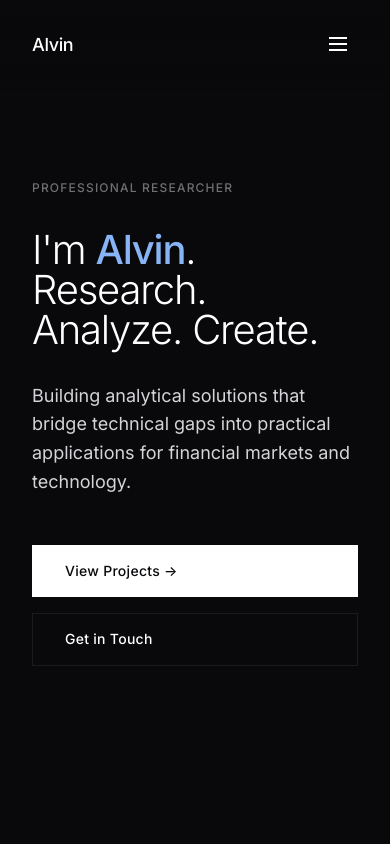
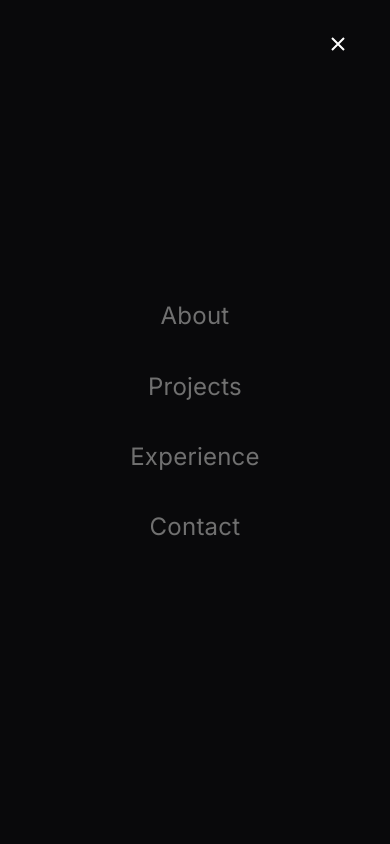
Before and after one commit to alphareum/alphareum.github.io, a Next.js app: page / in a window 390 px wide. Both pictures are taken after a click on the button "Open menu". Shown: the top 844 px of the page. Built offline with nearby package versions, Linux system fonts and the light colour scheme.

Commit message:
Add typewriter animation and fix mobile menu

```diff
--- a/src/app/globals.css
+++ b/src/app/globals.css
@@ -162,6 +162,13 @@ nav.scrolled {
 .hero-title span {
   font-weight: 500;
   color: var(--accent);
+}
+
+.typewriter-cursor {
+  font-weight: 300;
+  color: var(--accent);
+  animation: blink 1s step-end infinite;
+  margin-left: 2px;
 }
 
 .hero-description {
@@ -496,6 +503,15 @@ footer {
   }
 }
 
+@keyframes blink {
+  0%, 50% {
+    opacity: 1;
+  }
+  51%, 100% {
+    opacity: 0;
+  }
+}
+
 .fade-in {
   opacity: 0;
   animation: fadeInUp 0.8s ease forwards;
@@ -741,10 +757,63 @@ footer {
 @media (max-width: 768px) {
   .nav-links {
     display: none;
+    position: fixed;
+    top: 0;
+    left: 0;
+    right: 0;
+    bottom: 0;
+    background: var(--bg-primary);
+    flex-direction: column;
+    justify-content: center;
+    align-items: center;
+    gap: 2rem;
+    z-index: 999;
+    opacity: 0;
+    pointer-events: none;
+    transition: opacity 0.3s ease;
+  }
+
+  .nav-links.open {
+    display: flex;
+    opacity: 1;
+    pointer-events: all;
+  }
+
+  .nav-links li {
+    opacity: 0;
+    transform: translateY(20px);
+    transition: all 0.3s ease;
+  }
+
+  .nav-links.open li {
+    opacity: 1;
+    transform: translateY(0);
+  }
+
+  .nav-links.open li:nth-child(1) {
+    transition-delay: 0.1s;
+  }
+
+  .nav-links.open li:nth-child(2) {
+    transition-delay: 0.2s;
+  }
+
+  .nav-links.open li:nth-child(3) {
+    transition-delay: 0.3s;
+  }
+
+  .nav-links.open li:nth-child(4) {
+    transition-delay: 0.4s;
+  }
+
+  .nav-link {
+    font-size: 1.5rem;
   }
 
   .menu-toggle {
     display: block;
+    z-index: 1000;
+    position: relative;
   }
 
   .hero-title {
--- a/src/components/layout/Navigation.tsx
+++ b/src/components/layout/Navigation.tsx
@@ -42,7 +42,7 @@ export default function Navigation() {
         <Link href="/" className="logo">
           Alvin
         </Link>
-        <ul className="nav-links">
+        <ul className={`nav-links ${mobileMenuOpen ? 'open' : ''}`}>
           <li>
             <a
               href="#about"
@@ -82,12 +82,18 @@ export default function Navigation() {
         </ul>
         <button
           className="menu-toggle"
-          aria-label="Menu"
+          aria-label={mobileMenuOpen ? 'Close menu' : 'Open menu'}
           onClick={() => setMobileMenuOpen(!mobileMenuOpen)}
         >
-          <svg width="24" height="24" fill="none" stroke="currentColor" strokeWidth="2">
-            <path d="M3 12h18M3 6h18M3 18h18" />
-          </svg>
+          {mobileMenuOpen ? (
+            <svg width="24" height="24" fill="none" stroke="currentColor" strokeWidth="2">
+              <path d="M18 6L6 18M6 6l12 12" />
+            </svg>
+          ) : (
+            <svg width="24" height="24" fill="none" stroke="currentColor" strokeWidth="2">
+              <path d="M3 12h18M3 6h18M3 18h18" />
+            </svg>
+          )}
         </button>
       </div>
     </nav>
--- a/src/components/sections/Hero.tsx
+++ b/src/components/sections/Hero.tsx
@@ -1,11 +1,23 @@
+'use client';
+
+import { useTypewriter } from '@/hooks/useTypewriter';
+
 export default function Hero() {
+  const displayedText = useTypewriter({
+    words: ['Research', 'Analyze', 'Create'],
+    typingSpeed: 120,
+    deletingSpeed: 60,
+    pauseAfterTyping: 2000,
+    pauseAfterDeleting: 500,
+  });
+
   return (
     <section className="hero">
       <div className="hero-content">
         <p className="hero-label">Professional Researcher</p>
         <h1 className="hero-title">
           I'm <span>Alvin</span>.<br />
-          Research. Analyze. Create.
+          {displayedText}<span className="typewriter-cursor">|</span>
         </h1>
         <p className="hero-description">
           Building analytical solutions that bridge technical gaps into practical applications for financial markets and technology.
--- /dev/null
+++ b/src/hooks/useTypewriter.ts
@@ -0,0 +1,68 @@
+'use client';
+
+import { useState, useEffect } from 'react';
+
+interface UseTypewriterOptions {
+  words: string[];
+  typingSpeed?: number;
+  deletingSpeed?: number;
+  pauseAfterTyping?: number;
+  pauseAfterDeleting?: number;
+}
+
+export function useTypewriter({
+  words,
+  typingSpeed = 120,
+  deletingSpeed = 60,
+  pauseAfterTyping = 2000,
+  pauseAfterDeleting = 500,
+}: UseTypewriterOptions) {
+  const [displayedText, setDisplayedText] = useState('');
+  const [currentWordIndex, setCurrentWordIndex] = useState(0);
+  const [isDeleting, setIsDeleting] = useState(false);
+
+  useEffect(() => {
+    const currentWord = words[currentWordIndex];
+    let timeout: NodeJS.Timeout;
+
+    if (!isDeleting) {
+      // Typing mode
+      if (displayedText.length < currentWord.length) {
+        timeout = setTimeout(() => {
+          setDisplayedText(currentWord.slice(0, displayedText.length + 1));
+        }, typingSpeed);
+      } else {
+        // Word is complete, pause then start deleting
+        timeout = setTimeout(() => {
+          setIsDeleting(true);
+        }, pauseAfterTyping);
+      }
+    } else {
+      // Deleting mode
+      if (displayedText.length > 0) {
+        timeout = setTimeout(() => {
+          setDisplayedText(displayedText.slice(0, -1));
+        }, deletingSpeed);
+      } else {
+        // Deletion complete, move to next word
+        timeout = setTimeout(() => {
+          setIsDeleting(false);
+          setCurrentWordIndex((prev) => (prev + 1) % words.length);
+        }, pauseAfterDeleting);
+      }
+    }
+
+    return () => clearTimeout(timeout);
+  }, [
+    displayedText,
+    currentWordIndex,
+    isDeleting,
+    words,
+    typingSpeed,
+    deletingSpeed,
+    pauseAfterTyping,
+    pauseAfterDeleting,
+  ]);
+
+  return displayedText;
+}
```
